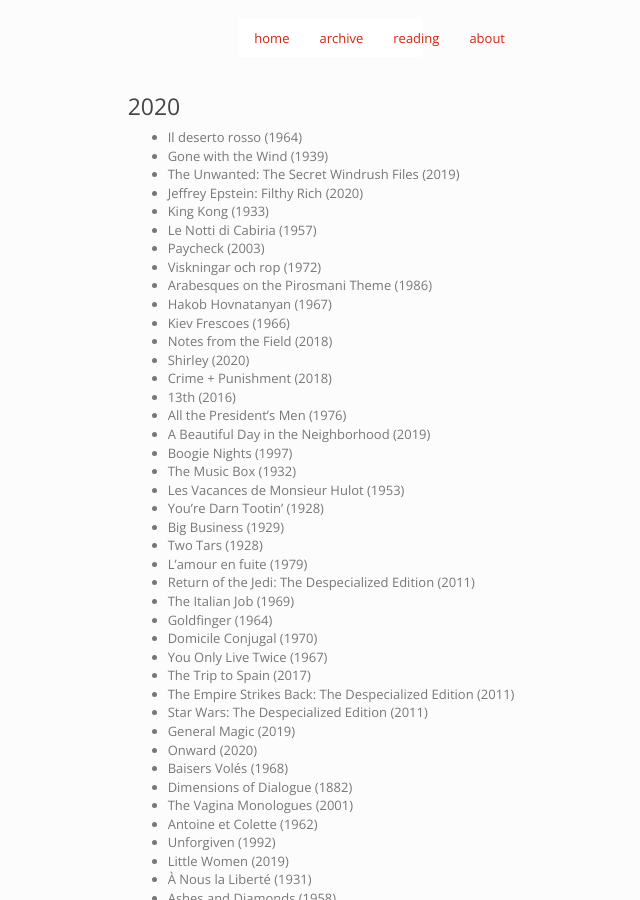
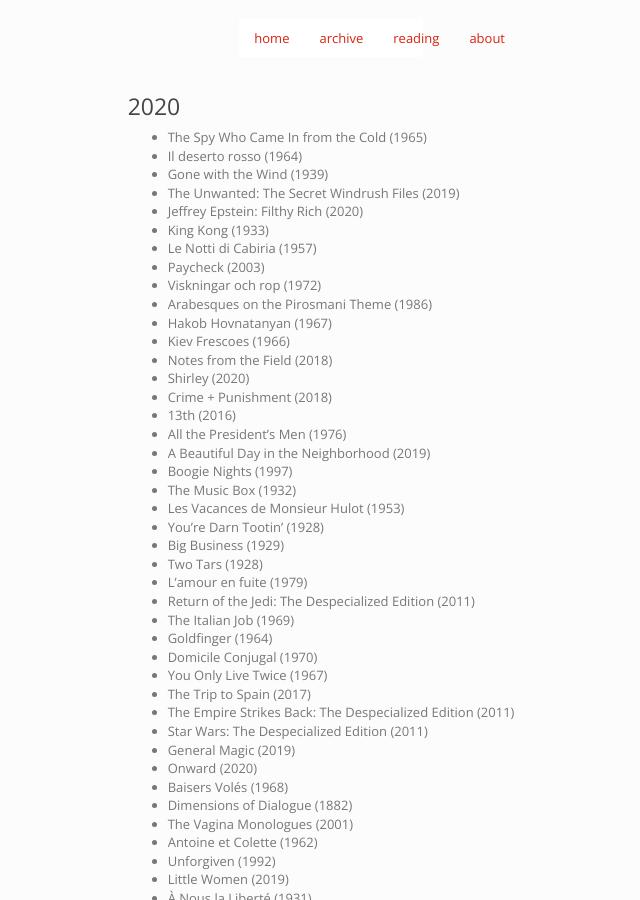
Before and after one commit to imtayadeway/imtayadeway.github.io, a Jekyll site: the page built from film/index.md, in a window 1280 px wide and 900 px high. Shown: the whole window, without its empty margins (309-949 px from the left). Built offline with Jekyll 4.4.1, drawn with Linux system fonts in a browser that asks for light colours.

Commit message:
Another spy flick

```diff
--- a/film/index.md
+++ b/film/index.md
@@ -5,6 +5,7 @@
 
 ### 2020
 
+- The Spy Who Came In from the Cold (1965)
 - Il deserto rosso (1964)
 - Gone with the Wind (1939)
 - The Unwanted: The Secret Windrush Files (2019)
```
